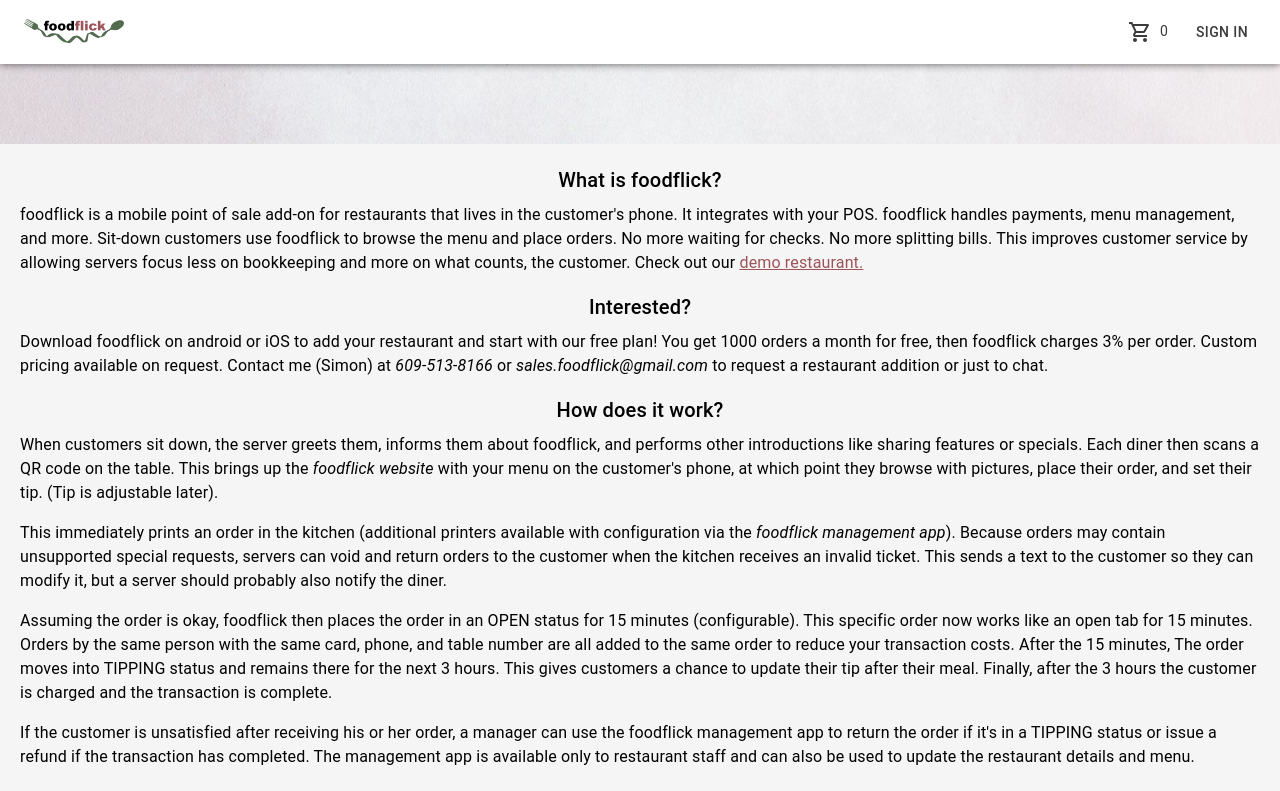
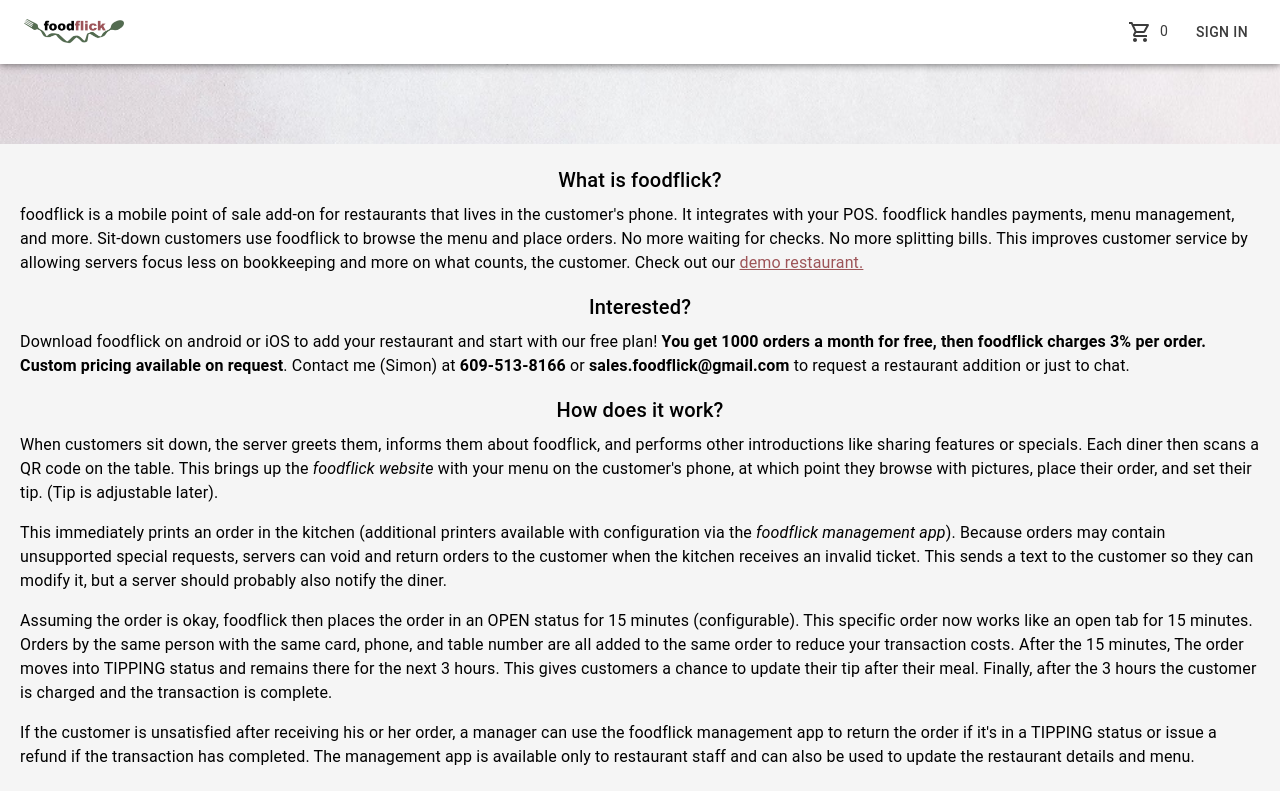
Before and after one commit to SimonVuong/foodflickserver, a React (Create React App) app in the folder client/: page /about in a window 1280 px wide. Shown: the top 791 px of the page. Built offline with nearby package versions, Linux system fonts and the light colour scheme; what jsrsasign, react-stripe-elements would draw is missing.

Commit message:
adding bolds to about page

```diff
--- a/client/src/about/AboutPage.tsx
+++ b/client/src/about/AboutPage.tsx
@@ -53,9 +53,9 @@
           Interested?
         </Typography>
         <Typography variant='body1' paragraph>
-          Download foodflick on android or iOS to add your restaurant and start with our free plan! You get 1000 orders
-          a month for free, then foodflick charges 3% per order. Custom pricing available on request. Contact me (Simon)
-          at <i> 609-513-8166</i> or <i> sales.foodflick@gmail.com</i> to request a restaurant addition or just to chat.
+          Download foodflick on android or iOS to add your restaurant and start with our free plan!
+          <b> You get 1000 orders a month for free, then foodflick charges 3% per order. Custom pricing available on
+          request</b>. Contact me (Simon) at <b> 609-513-8166</b> or <b> sales.foodflick@gmail.com</b> to request a restaurant addition or just to chat.
         </Typography>
         <Typography variant='h6' gutterBottom>
           How does it work?
```
